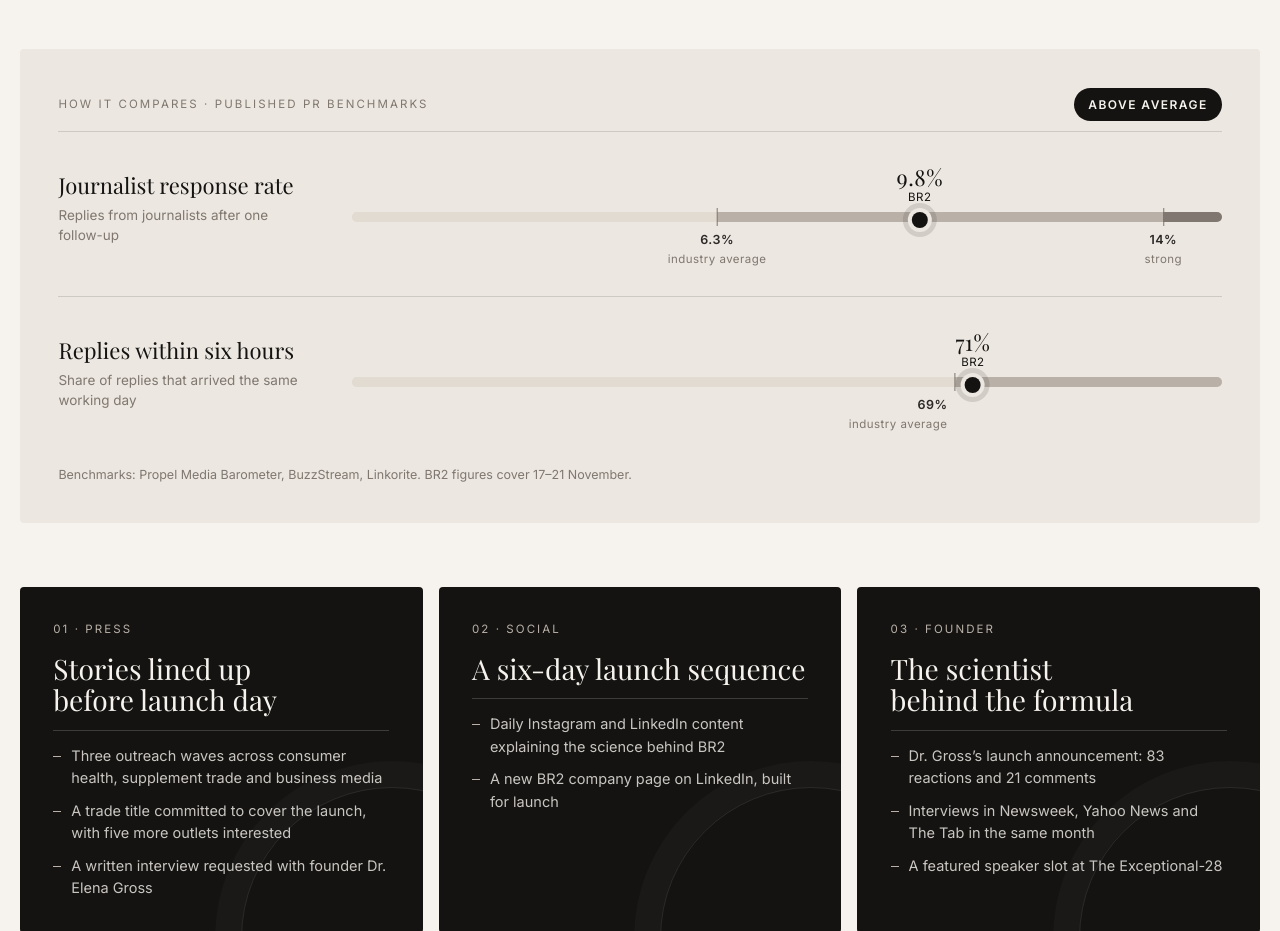
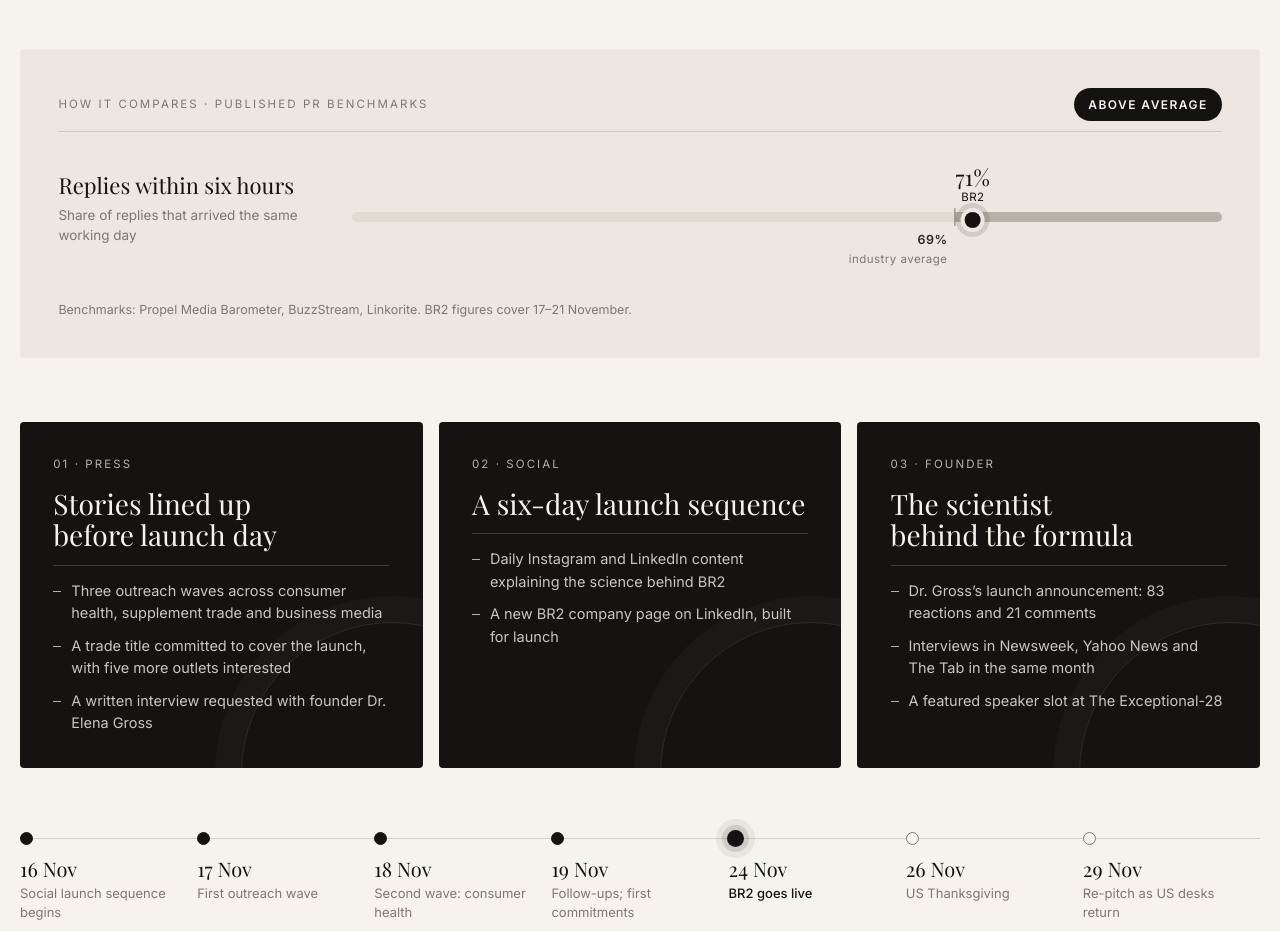
Before and after one commit to EchoPRIntel/echobrandcomms.com, a plain HTML site: page results.html in a window 1280 px wide. Shown: the part 5160-6091 px from the top of the page. Drawn offline with nearby package versions, Linux system fonts and the light colour scheme; a web font is replaced by a local one.

Commit message:
BR2 benchmarks: remove response-rate row
Co-Authored-By: Claude Opus 5.5 <noreply@anthropic.com>
Claude-Session: https://claude.ai/code/session_012NjGm9AmdpG4zE512vWgmb

```diff
--- a/results.html
+++ b/results.html
@@ -196,15 +196,6 @@
       <div class="br2-bench-head">
         <p class="br2-k">How it compares · published PR benchmarks</p>
         <span class="tier">Above average</span>
-      </div>
-      <div class="bench-row">
-        <div class="bench-label"><strong>Journalist response rate</strong><span>Replies from journalists after one follow-up</span></div>
-        <div class="bench-scale" role="img" aria-label="BR2 9.8% against benchmarks: below average under 6.3%, strong from 14%">
-          <div class="bench-track"><i class="z-low" style="width:42%"></i><i class="z-avg" style="width:51.3%"></i><i class="z-strong" style="width:6.7%"></i></div>
-          <span class="bench-tick" style="left:42%"><b>6.3%</b>industry average</span>
-          <span class="bench-tick" style="left:93.3%"><b>14%</b>strong</span>
-          <span class="bench-mark" style="left:65.3%"><b>9.8%</b>BR2</span>
-        </div>
       </div>
       <div class="bench-row">
         <div class="bench-label"><strong>Replies within six hours</strong><span>Share of replies that arrived the same working day</span></div>
```
